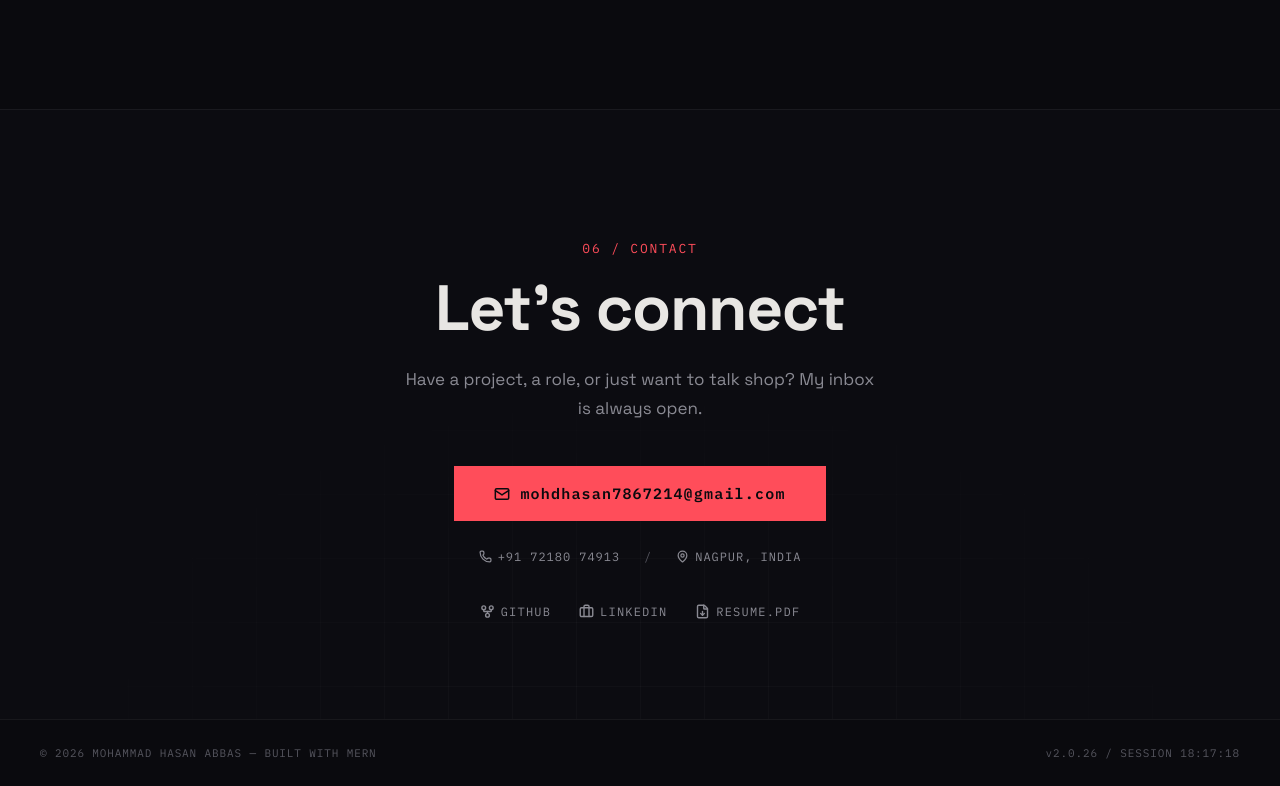
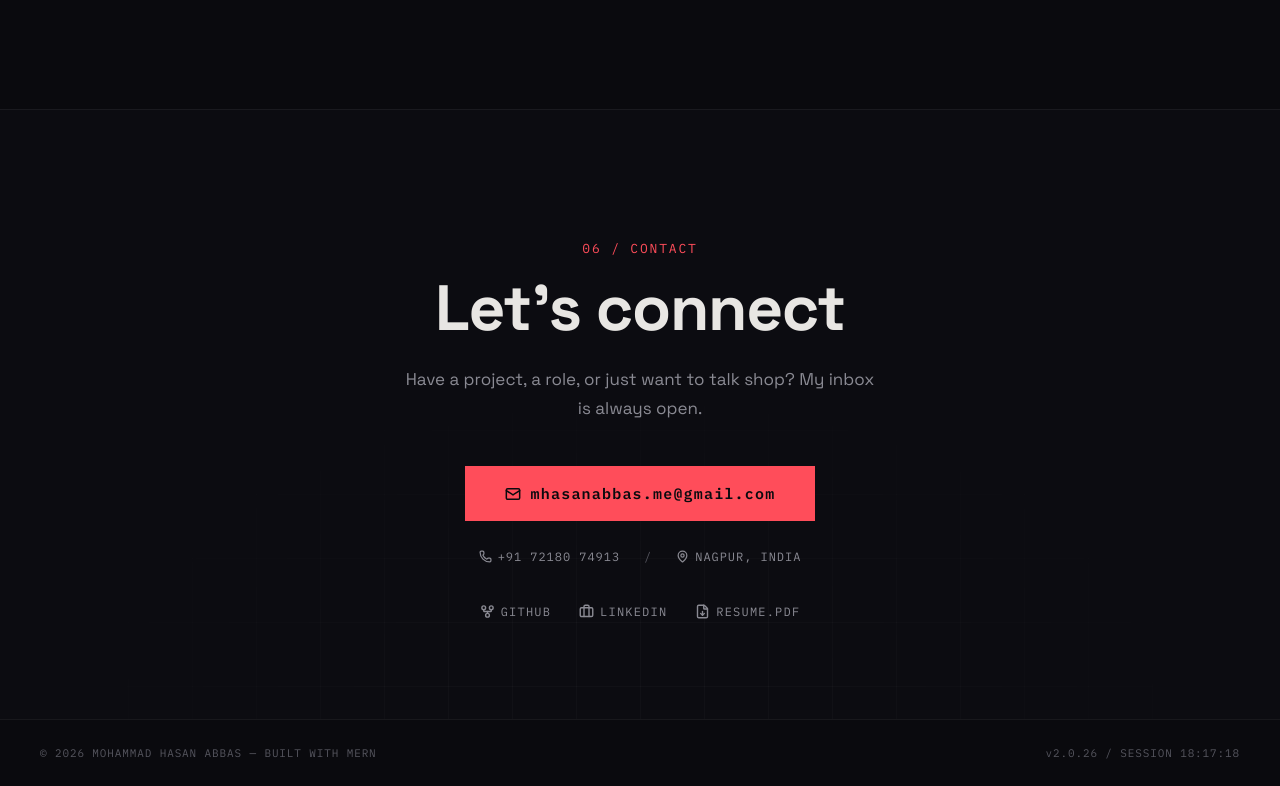
Before and after one commit to Mohammadhasan14/hasan-portfolio, a Next.js app: page / in a window 1280 px wide. Shown: the part 4748-5534 px from the top of the page. Built offline with nearby package versions, Linux system fonts and the light colour scheme.

Commit message:
email updated

```diff
--- a/components/Contact.tsx
+++ b/components/Contact.tsx
@@ -7,7 +7,7 @@ import { Mail, Phone, MapPin, GitFork, Briefcase, FileDown, Check } from "lucide
 import Reveal from "./Reveal";
 import styles from "./Contact.module.css";
 
-const EMAIL = "mohdhasan7867214@gmail.com";
+const EMAIL = "mhasanabbas.me@gmail.com";
 
 export default function Contact() {
   const [copied, setCopied] = useState(false);
```
